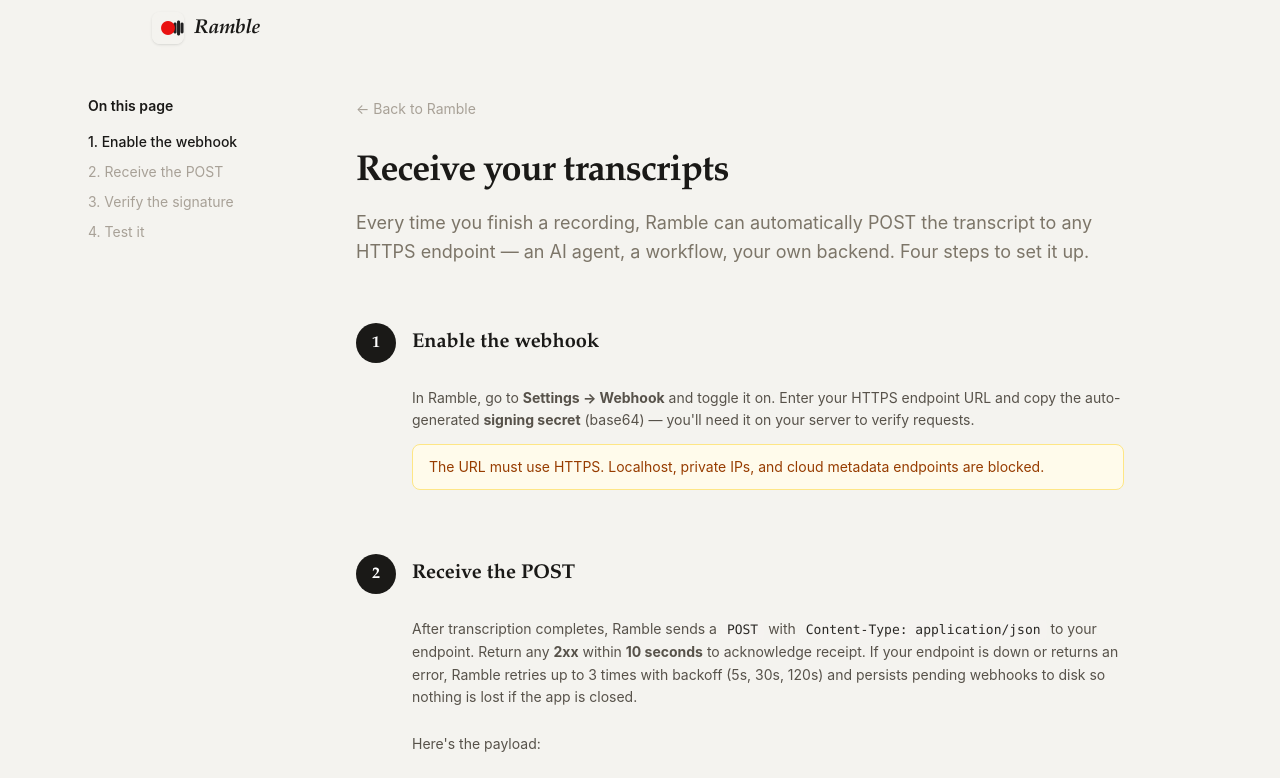
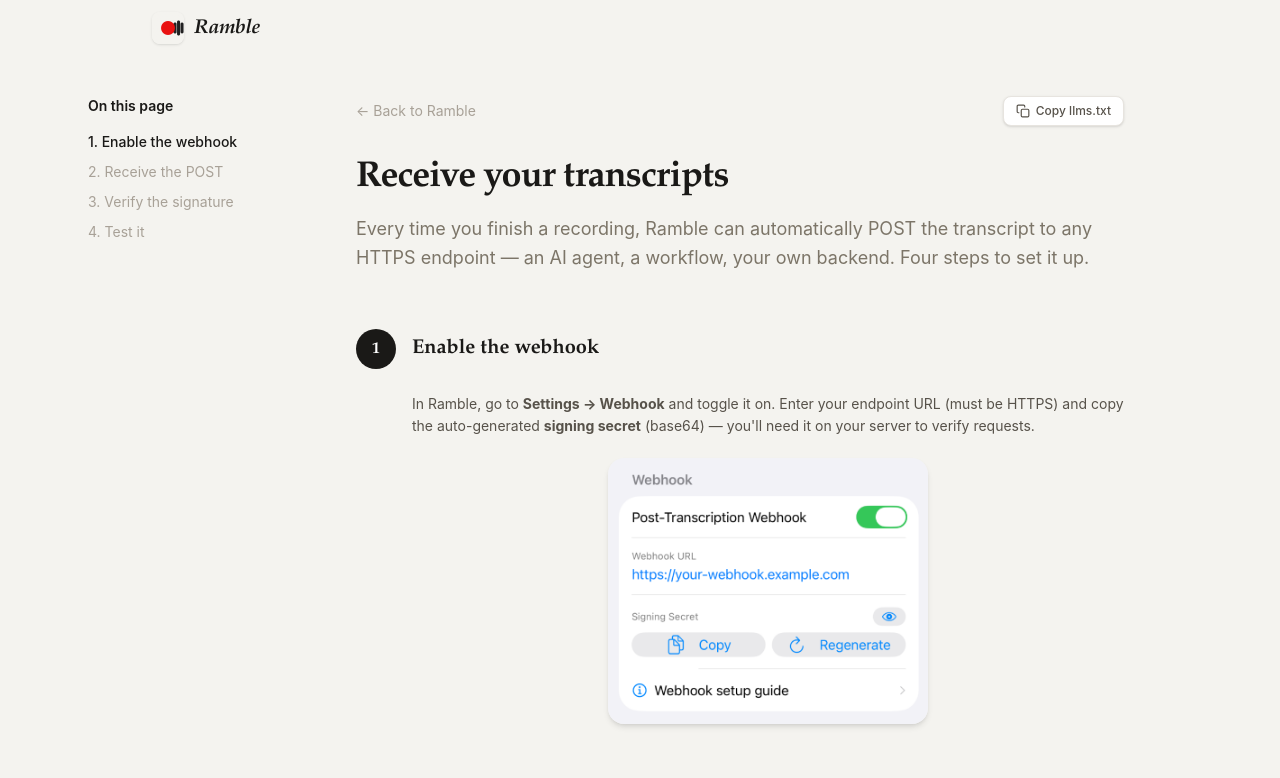
Before and after one commit to Jpoliachik/ramble-ios, a Next.js app in the folder website/: page /ramble/docs in a window 1280 px wide. Shown: the top 778 px of the page. Built offline with nearby package versions, Linux system fonts and the light colour scheme.

Commit message:
docs and website update

```diff
--- a/website/src/app/docs/page.tsx
+++ b/website/src/app/docs/page.tsx
@@ -2,6 +2,7 @@
 import Link from "next/link";
 import { CodeBlock, InlineCode } from "@/components/code-block";
 import DocsSidebar from "@/components/docs-sidebar";
+import CopyLlmButton from "@/components/copy-llm-button";
 
 export const metadata: Metadata = {
   title: "Receive Transcripts — Ramble",
@@ -51,17 +52,19 @@
 
         {/* Main content */}
         <article className="min-w-0 max-w-3xl">
-          <Link href="/" className="text-sm text-stone-400 hover:text-stone-600 transition-colors">
-            &larr; Back to Ramble
-          </Link>
+          <div className="flex items-center justify-between">
+            <Link href="/" className="text-sm text-stone-400 hover:text-stone-600 transition-colors">
+              &larr; Back to Ramble
+            </Link>
+            <CopyLlmButton />
+          </div>
 
           <h1 className="mt-8 font-serif text-3xl font-semibold tracking-tight text-stone-900 sm:text-4xl">
             Receive your transcripts
           </h1>
           <p className="mt-4 text-lg leading-relaxed text-stone-500">
-            Every time you finish a recording, Ramble can automatically POST the
-            transcript to any HTTPS endpoint — an AI agent, a workflow, your own
-            backend. Four steps to set it up.
+            Every time you finish a recording, Ramble can automatically POST the transcript to any HTTPS endpoint — an
+            AI agent, a workflow, your own backend. Four steps to set it up.
           </p>
 
           <div className="mt-14 space-y-16 text-sm leading-relaxed text-stone-600">
@@ -70,17 +73,18 @@
               <StepHeader id="step-1" step={1}>
                 Enable the webhook
               </StepHeader>
-              <div className="mt-6 space-y-3 pl-14">
+              <div className="mt-6 space-y-5 pl-14">
                 <p>
-                  In Ramble, go to <strong>Settings &rarr; Webhook</strong> and
-                  toggle it on. Enter your HTTPS endpoint URL and copy the
-                  auto-generated <strong>signing secret</strong> (base64) — you&apos;ll
+                  In Ramble, go to <strong>Settings &rarr; Webhook</strong> and toggle it on. Enter your endpoint URL
+                  (must be HTTPS) and copy the auto-generated <strong>signing secret</strong> (base64) — you&apos;ll
                   need it on your server to verify requests.
                 </p>
-                <div className="rounded-lg border border-amber-200 bg-amber-50 px-4 py-3 text-sm text-amber-800">
-                  The URL must use HTTPS. Localhost, private IPs, and cloud
-                  metadata endpoints are blocked.
-                </div>
+                {/* eslint-disable-next-line @next/next/no-img-element */}
+                <img
+                  src="/ramble/webhook-settings.png"
+                  alt="Ramble webhook settings screen showing the Post-Transcription Webhook toggle, URL field, and signing secret controls"
+                  className="mx-auto max-w-xs rounded-2xl shadow-md"
+                />
               </div>
             </section>
 
@@ -91,14 +95,11 @@
               </StepHeader>
               <div className="mt-6 space-y-6 pl-14">
                 <p>
-                  After transcription completes, Ramble sends a{" "}
-                  <InlineCode>POST</InlineCode> with{" "}
-                  <InlineCode>Content-Type: application/json</InlineCode> to your
-                  endpoint. Return any <strong>2xx</strong> within{" "}
-                  <strong>10 seconds</strong> to acknowledge receipt. If your
-                  endpoint is down or returns an error, Ramble retries up to 3
-                  times with backoff (5s, 30s, 120s) and persists pending
-                  webhooks to disk so nothing is lost if the app is closed.
+                  After transcription completes, Ramble sends a <InlineCode>POST</InlineCode> with{" "}
+                  <InlineCode>Content-Type: application/json</InlineCode> to your endpoint. Return any{" "}
+                  <strong>2xx</strong> within <strong>10 seconds</strong> to acknowledge receipt. If your endpoint is
+                  down or returns an error, Ramble retries up to 3 times with backoff (5s, 30s, 120s) and persists
+                  pending webhooks to disk so nothing is lost if the app is closed.
                 </p>
 
                 <p>Here&apos;s the payload:</p>
@@ -124,12 +125,10 @@
                     Recording duration in seconds.
                   </Param>
                   <Param name="transcription" type="string">
-                    Full transcript text. Empty string if transcription produced
-                    no output.
+                    Full transcript text. Empty string if transcription produced no output.
                   </Param>
                   <Param name="device_id" type="string">
-                    Stable per-device UUID. Not tied to any account — useful for
-                    distinguishing multiple devices.
+                    Stable per-device UUID. Not tied to any account — useful for distinguishing multiple devices.
                   </Param>
                 </div>
               </div>
@@ -142,12 +141,9 @@
               </StepHeader>
               <div className="mt-6 space-y-4 pl-14">
                 <p>
-                  Every request includes an{" "}
-                  <InlineCode>X-Webhook-Signature</InlineCode> header — an
-                  HMAC-SHA256 digest of the raw request body, keyed with your
-                  signing secret. Always verify this before processing to confirm
-                  the request came from Ramble. Use constant-time comparison to
-                  prevent timing attacks.
+                  Every request includes an <InlineCode>X-Webhook-Signature</InlineCode> header — an HMAC-SHA256 digest
+                  of the raw request body, keyed with your signing secret. Always verify this before processing to
+                  confirm the request came from Ramble. Use constant-time comparison to prevent timing attacks.
                 </p>
 
                 <CodeBlock filename="verify.js">
@@ -166,8 +162,8 @@
                 </CodeBlock>
 
                 <p>
-                  If you regenerate the signing secret in Settings, update your
-                  server before the next transcription completes.
+                  If you regenerate the signing secret in Settings, update your server before the next transcription
+                  completes.
                 </p>
 
                 <details className="rounded-lg border border-stone-200">
@@ -225,13 +221,10 @@
               </StepHeader>
               <div className="mt-6 space-y-4 pl-14">
                 <p>
-                  Tap <strong>Settings &rarr; Send Test Webhook</strong> to fire
-                  a test payload at your endpoint. The test payload is identical
-                  to a real one, with two differences: <InlineCode>test</InlineCode>{" "}
-                  is <InlineCode>true</InlineCode>, and{" "}
-                  <InlineCode>recording_id</InlineCode> is prefixed
-                  with <InlineCode>test-</InlineCode>. Filter on either to skip
-                  test payloads in production.
+                  Tap <strong>Settings &rarr; Send Test Webhook</strong> to fire a test payload at your endpoint. The
+                  test payload is identical to a real one, with two differences: <InlineCode>test</InlineCode> is{" "}
+                  <InlineCode>true</InlineCode>, and <InlineCode>recording_id</InlineCode> is prefixed with{" "}
+                  <InlineCode>test-</InlineCode>. Filter on either to skip test payloads in production.
                 </p>
 
                 <CodeBlock language="json">
@@ -246,10 +239,9 @@
                 </CodeBlock>
 
                 <p>
-                  If the test succeeds, you&apos;re all set — every future
-                  transcription will POST automatically. If it fails, check
-                  that your endpoint returns a 2xx and that you&apos;re verifying
-                  the signature with the correct secret.
+                  If the test succeeds, you&apos;re all set — every future transcription will POST automatically. If it
+                  fails, check that your endpoint returns a 2xx and that you&apos;re verifying the signature with the
+                  correct secret.
                 </p>
               </div>
             </section>
--- /dev/null
+++ b/website/src/components/copy-llm-button.tsx
@@ -0,0 +1,51 @@
+"use client";
+
+import { useState, useCallback } from "react";
+
+const BASE_PATH = "/ramble";
+
+export default function CopyLlmButton() {
+  const [copied, setCopied] = useState(false);
+  const [loading, setLoading] = useState(false);
+
+  const copy = useCallback(async () => {
+    setLoading(true);
+    try {
+      const res = await fetch(`${BASE_PATH}/llms-full.txt`);
+      const text = await res.text();
+      await navigator.clipboard.writeText(text);
+      setCopied(true);
+      setTimeout(() => setCopied(false), 2500);
+    } catch {
+      // Fallback: open the file in a new tab
+      window.open(`${BASE_PATH}/llms-full.txt`, "_blank");
+    } finally {
+      setLoading(false);
+    }
+  }, []);
+
+  return (
+    <button
+      onClick={copy}
+      disabled={loading}
+      className="inline-flex items-center gap-1.5 rounded-lg border border-stone-200 bg-white px-3 py-1.5 text-xs font-medium text-stone-600 shadow-sm transition-all hover:bg-stone-50 hover:text-stone-900 hover:shadow active:scale-95 disabled:opacity-50"
+    >
+      {copied ? (
+        <>
+          <svg className="h-3.5 w-3.5" viewBox="0 0 24 24" fill="none" stroke="currentColor" strokeWidth={2.5} strokeLinecap="round" strokeLinejoin="round">
+            <polyline points="20 6 9 17 4 12" />
+          </svg>
+          Copied
+        </>
+      ) : (
+        <>
+          <svg className="h-3.5 w-3.5" viewBox="0 0 24 24" fill="none" stroke="currentColor" strokeWidth={2} strokeLinecap="round" strokeLinejoin="round">
+            <rect x="9" y="9" width="13" height="13" rx="2" ry="2" />
+            <path d="M5 15H4a2 2 0 0 1-2-2V4a2 2 0 0 1 2-2h9a2 2 0 0 1 2 2v1" />
+          </svg>
+          Copy llms.txt
+        </>
+      )}
+    </button>
+  );
+}
--- a/website/src/components/header.tsx
+++ b/website/src/components/header.tsx
@@ -30,7 +30,7 @@
     >
       <div className="mx-auto max-w-5xl px-6 flex items-center justify-between h-14">
         {/* Logo */}
-        <a href="/" className="flex items-center gap-2.5 group">
+        <a href={BASE_PATH} className="flex items-center gap-2.5 group">
           {/* eslint-disable-next-line @next/next/no-img-element */}
           <img
             src={`${BASE_PATH}/ramble-icon-light.png`}
```
Also changed, not shown: website/src/app/page.tsx (+17 -10 lines), website/public/llms-full.txt (added), website/public/llms.txt (added), website/public/robots.txt (added), website/public/sitemap.txt (added), website/public/webhook-settings.png (added), 1 other file (tests, documents, lock files or other folders).
